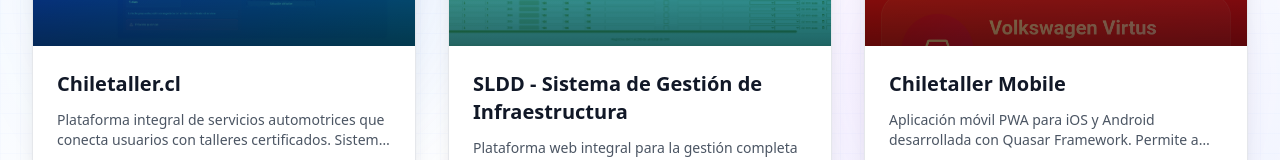
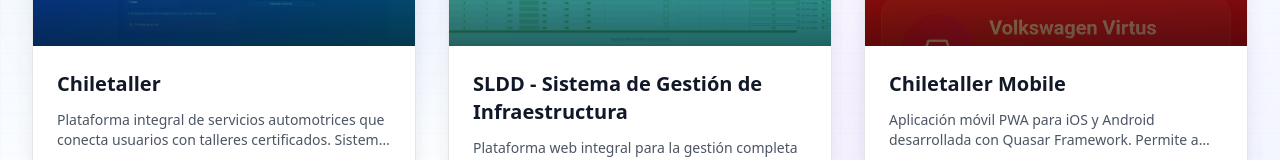
Before and after one commit to ricardohernandez/portfolio, a React (Vite) app: page / in a window 1280 px wide. Shown: the part 2160-2320 px from the top of the page. Built offline with nearby package versions, Linux system fonts and the light colour scheme.

Commit message:
fix: corregir rutas de imágenes para producción en Vercel

```diff
--- a/src/components/Portfolio.jsx
+++ b/src/components/Portfolio.jsx
@@ -1,5 +1,8 @@
 import { useState } from 'react';
 import { createPortal } from 'react-dom';
+import chiletallerImg from '../assets/chiletaller.png';
+import slddImg from '../assets/sldd.png';
+import chiletallerPwaImg from '../assets/chiletallerpwa.jpg';
 
 export default function Portfolio() {
   const [selectedProject, setSelectedProject] = useState(null);
@@ -7,9 +10,9 @@
 
   const projects = [
     {
-      title: 'Chiletaller.cl',
+      title: 'Chiletaller',
       description: 'Plataforma integral de servicios automotrices que conecta usuarios con talleres certificados. Sistema de cotizaciones dinámicas, contratos inteligentes, pagos integrados con Transbank y negociación de precios en tiempo real.',
-      image: '/src/assets/chiletaller.png',
+      image: chiletallerImg,
       tags: ['Laravel 10', 'Vue.js', 'MySQL', 'Transbank', 'Redis', 'Docker', 'Inertia'],
       gradient: 'from-blue-500 to-cyan-500',
       link: '#',
@@ -17,7 +20,7 @@
       solution: 'Desarrollé una plataforma web completa con Laravel 10 + Vue.js que permite cotizaciones automatizadas, sistema de ratings, contratos digitales y pagos seguros con Transbank. Implementé Redis para caché de consultas frecuentes.',
       stack: ['Laravel 10', 'Vue.js', 'MySQL', 'Transbank', 'Redis', 'Docker', 'Inertia.js'],
       impact: 'Reducción de 40% en tiempo de cotización. Más de 150 talleres registrados en 3 meses. Conversión de usuarios a clientes del 18%.',
-      demoUrl: 'https://chiletaller.cl',
+      demoUrl: '',
       codeUrl: null,
       features: [
         'Cotizaciones dinámicas y automáticas',
@@ -31,7 +34,7 @@
     {
       title: 'SLDD - Sistema de Gestión de Infraestructura',
       description: 'Plataforma web integral para la gestión completa de proyectos de infraestructura de telecomunicaciones. Centraliza control de obra, mediciones, certificaciones, facturación y seguimiento de personal con generación automática de reportes y trazabilidad de proyecto.',
-      image: '/src/assets/sldd.png',
+      image: slddImg,
       tags: ['CodeIgniter', 'PHP', 'MySQL', 'JavaScript', 'Bootstrap', 'jQuery'],
       gradient: 'from-green-500 to-emerald-500',
       link: '#',
@@ -53,7 +56,7 @@
     {
       title: 'Chiletaller Mobile',
       description: 'Aplicación móvil PWA para iOS y Android desarrollada con Quasar Framework. Permite a usuarios y talleros gestionar solicitudes de servicios, cotizaciones, contratos y pagos desde dispositivos móviles con interfaz optimizada.',
-      image: '/src/assets/chiletallerpwa.jpg',
+      image: chiletallerPwaImg,
       tags: ['Quasar', 'Vue 3', 'Capacitor', 'Pinia', 'Tailwind CSS', 'PWA', 'Axios'],
       gradient: 'from-orange-500 to-red-500',
       link: '#',
```
